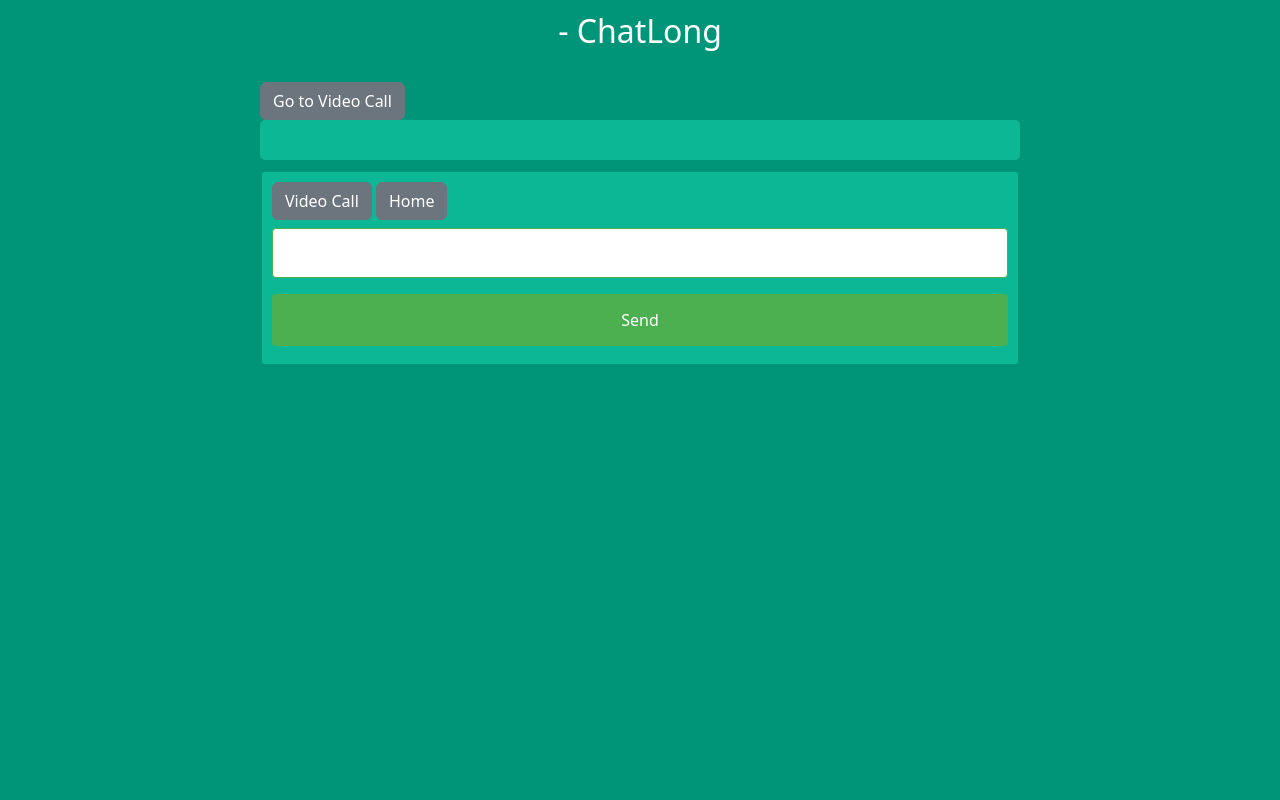
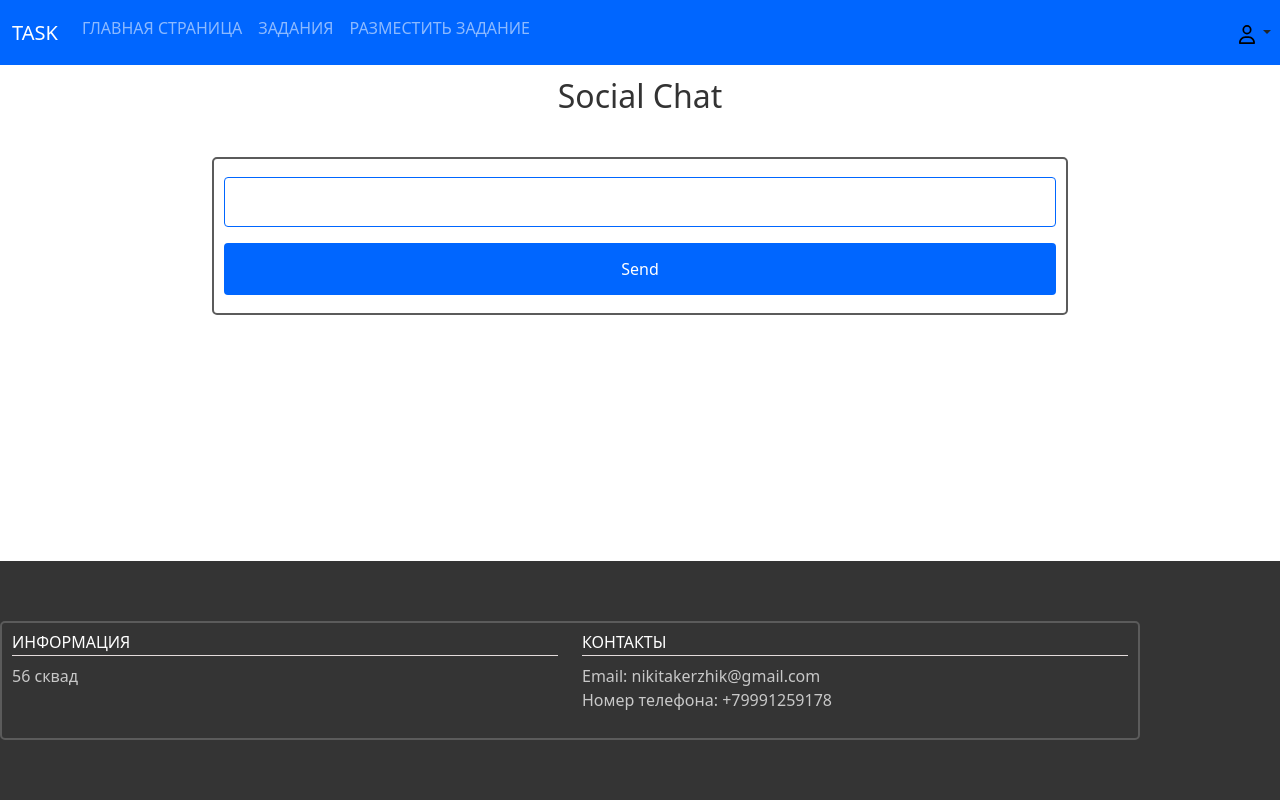
Before and after one commit to VoRaX00/TASK, a Django app: template templates/room.html in a window 1280 px wide. Run offline with Django 4.2, Linux system fonts and the light colour scheme; the template is opened without the code that fills it, so the values that code supplies are empty; parts of the project's set-up code (start-up, migrations or seed data) failed here and were passed over; some libraries are stand-ins or nearby versions.

Commit message:
Integrate Chat in template view of site

```diff
--- a/templates/base.html
+++ b/templates/base.html
@@ -72,7 +72,9 @@
                 </div>
             </nav>
 
-            {% block content %}{% endblock content %}
+            {% block content %}
+
+            {% endblock content %}
 
             <footer style="margin-top: auto">
                 <section class="footer">
--- a/templates/room.html
+++ b/templates/room.html
@@ -1,30 +1,37 @@
-<!DOCTYPE html>
-<html>
-<head>
-<meta name="viewport" content="width=device-width, initial-scale=1">
-<link href="https://cdn.jsdelivr.net/npm/bootstrap@5.3.2/dist/css/bootstrap.min.css" rel="stylesheet" integrity="sha384-T3c6CoIi6uLrA9TneNEoa7RxnatzjcDSCmG1MXxSR1GAsXEV/Dwwykc2MPK8M2HN" crossorigin="anonymous">
+{% extends "base.html" %}
+{% block title %}Social Chat{% endblock title %}
+
+{% block css %}
 <style>
-body {
-  background-color: #009579;
+/* Ваши дополнительные стили для чата */
+.chat-container {
+  width: 70%;;
   margin: 0 auto;
-  max-width: 800px;
   padding: 0 20px;
 }
 
+body {
+  background-color: #ffffff; /* Устанавливаем белый фон для body */
+}
+
+.navbar.top-menu {
+  background-color: #0066FF; /* Цвет панели навигации */
+}
+
+/* Стили для контейнера чата */
 .container {
-  border: 2px solid #009579;
-  background-color: #0cb795;
+  border: 2px solid #5b5b5b; /* Изменяем цвет границы */
+
   border-radius: 5px;
   padding: 10px;
   margin: 10px 0;
 }
 
 .darker {
-  border-color: #31cebc;
-  background-color: #f5f5dc;
+  border-color: #bbb;
+  background-color: #f5f5f5;
   color: rgb(13, 2, 2);
 }
-
 
 .container::after {
   content: "";
@@ -43,7 +50,7 @@ body {
 .container img.right {
   float: right;
   margin-left: 20px;
-  margin-right:0;
+  margin-right: 0;
 }
 
 .time-right {
@@ -55,34 +62,91 @@ body {
   float: left;
   color: #999;
 }
+
 #display {
-  background-color: #0cb795; /* Light gray background */
-  color: #333; /* Dark gray text color for contrast */
+  background-color: #ffffff; /* Устанавливаем белый цвет фона */
+  color: #333; /* Темно-серый цвет текста для контраста */
 }
 
+input[type=text], select {
+  width: 100%;
+  padding: 12px 20px;
+  margin: 8px 0;
+  display: inline-block;
+  border: 1px solid #0066FF;
+  border-radius: 4px;
+  box-sizing: border-box;
+}
+
+input[type=submit] {
+  width: 100%;
+  background-color: #0066FF; /* Цвет кнопки */
+  color: white;
+  padding: 14px 20px;
+  margin: 8px 0;
+  border: none;
+  border-radius: 4px;
+  cursor: pointer;
+}
+
+input[type=submit]:hover {
+  background-color: #0066FF; /* Цвет кнопки при наведении */
+}
+
+/* Style for the button */
+#scrollBtn {
+  display: none;
+  position: fixed;
+  top: 20px; /* Adjust the top value to change the distance from the top */
+  right: 20px;
+  background-color: #5b5b5b; /* Цвет кнопки Scroll Down */
+  color: #fff;
+  border: none;
+  padding: 10px 20px;
+  cursor: pointer;
+  border-radius: 5px;
+}
+
+/* Style for the down arrow icon */
+#scrollBtn::after {
+  content: '\2193'; /* Unicode arrow down character */
+  font-size: 20px;
+  margin-left: 5px;
+}
 </style>
-<script   src="https://code.jquery.com/jquery-3.1.1.min.js"   integrity="sha256-hVVnYaiADRTO2PzUGmuLJr8BLUSjGIZsDYGmIJLv2b8="   crossorigin="anonymous"></script>
-</head>
-<body>
-<h2 style="color: white; text-align: center; margin-top: 12px;">{{room}} - ChatLong</h2>
-<br>
-<a href="", target="_blank"><button class="btn btn-secondary" type="button">Go to Video Call</button></a>
+{% endblock css %}
+
+{% block content %}
+<div class="chat-container">
+  <h2 style="color: #333; text-align: center; margin-top: 12px;">Social Chat</h2>
   <br>
 
   <button id="scrollBtn" class="btn btn-secondary" onclick="scrollToBottom()">Scroll Down</button>
 
   <div id="display">
-
     <!-- <div class="container darker">
       <b>Tom</b><p>Hello Everyone, How Are You Guys Doing?</p>
       <span class="time-left">20th, April 2021</span>
     </div> -->
-
   </div>
 
+  <div class="container">
+
+    <form id="post-form">
+        {% csrf_token %}
+        <input type="hidden" name="username" id="username" value="{{username}}"/>
+        <input type="hidden" name="room_id" id="room_id" value="{{room_details.id}}"/>
+        <input type="text" name="message" id="message" width="100px" />
+        <input type="submit" value="Send">
+    </form>
+  </div>
+</div>
+{% endblock content %}
+
+{% block javascript %}
+<script src="https://code.jquery.com/jquery-3.1.1.min.js" integrity="sha256-hVVnYaiADRTO2PzUGmuLJr8BLUSjGIZsDYGmIJLv2b8=" crossorigin="anonymous"></script>
 <script>
 $(document).ready(function(){
-
     setInterval(function(){
         $.ajax({
             type: 'GET',
@@ -97,106 +161,45 @@ setInterval(function(){
                 }
             },
             error: function(response){
-            alert('An error occured')
+                alert('An error occured');
             }
         });
-},1000);
-})
+    }, 1000);
+});
 </script>
-
-
-<div class="container">
-    <style>
-    input[type=text], select {
-    width: 100%;
-    padding: 12px 20px;
-    margin: 8px 0;
-    display: inline-block;
-    border: 1px solid #4CAF50;
-    border-radius: 4px;
-    box-sizing: border-box;
-    }
-
-    input[type=submit] {
-    width: 100%;
-    background-color: #4CAF50;
-    color: white;
-    padding: 14px 20px;
-    margin: 8px 0;
-    border: none;
-    border-radius: 4px;
-    cursor: pointer;
-    }
-
-    input[type=submit]:hover {
-    background-color: #45a049;
-    }
-
-    div {
-    border-radius: 5px;
-    background-color: #f2f2f2;
-    padding: 20px;
-    }
-        /* Style for the button */
-      #scrollBtn {
-          display: none;
-          position: fixed;
-          top: 20px; /* Adjust the top value to change the distance from the top */
-          right: 20px;
-          background-color: #056b58;
-          color: #fff;
-          border: none;
-          padding: 10px 20px;
-          cursor: pointer;
-          border-radius: 5px;
-      }
-       /* Style for the down arrow icon */
-      #scrollBtn::after {
-          content: '\2193'; /* Unicode arrow down character */
-          font-size: 20px;
-          margin-left: 5px;
-        }
-    </style>
-    <a href="", target="_blank"><button class="btn btn-secondary" type="button">Video Call</button></a>
-    <a href="{% url 'home' %}" ><button class="btn btn-secondary" type="button">Home</button></a>
-
-    <form id="post-form">
-        {% csrf_token %}
-        <input type="hidden" name="username" id="username" value="{{username}}"/>
-        <input type="hidden" name="room_id" id="room_id" value="{{room_details.id}}"/>
-        <input type="text" name="message" id="message" width="100px" />
-        <input type="submit" value="Send">
-    </form>
-</div>
-
-<script src="https://cdn.jsdelivr.net/npm/bootstrap@5.3.2/dist/js/bootstrap.bundle.min.js" integrity="sha384-C6RzsynM9kWDrMNeT87bh95OGNyZPhcTNXj1NW7RuBCsyN/o0jlpcV8Qyq46cDfL" crossorigin="anonymous"></script>
-</body>
 
 <script type="text/javascript">
 $(document).on('submit','#post-form',function(e){
     e.preventDefault();
 
     $.ajax({
-      type:'POST',
-      url:'/send',
-      data:{
-          username:$('#username').val(),
-          room_id:$('#room_id').val(),
-          message:$('#message').val(),
-        csrfmiddlewaretoken:$('input[name=csrfmiddlewaretoken]').val(),
+        type: 'POST',
+        url: '/send',
+        data: {
+            username: $('#username').val(),
+            room_id: $('#room_id').val(),
+            message: $('#message').val(),
+            csrfmiddlewaretoken: $('input[name=csrfmiddlewaretoken]').val(),
         },
         success: function(data){
-         //alert(data)
+            console.log('Message sent:', data);
+            var userName = $('#username').val();
+            var message = $('#message').val();
+            var currentDateTime = new Date().toLocaleString();
+
+            var temp="<div class='container darker'><b>"+ userName +"</b><p>"+ message +"</p><span class='time-left'>"+ currentDateTime +"</span></div>";
+            $("#display").append(temp);
+
+            scrollToBottom();
         }
     });
-    document.getElementById('message').value = ''
+    document.getElementById('message').value = '';
 });
-// JavaScript function to scroll the page to the bottom
+
 function scrollToBottom() {
-    window.scrollTo({ top: document.body.scrollHeight, behavior: 'smooth',duration: 50 });
+    window.scrollTo({ top: document.body.scrollHeight, behavior: 'smooth' });
 }
 
-// Show/hide the scroll button based on scroll position
 window.onscroll = function () {
     var scrollBtn = document.getElementById("scrollBtn");
     var scrolledToBottom = (window.innerHeight + window.scrollY) >= document.body.offsetHeight;
@@ -209,4 +212,5 @@ window.onscroll = function () {
 };
 </script>
 
-</html>
+<script src="https://cdn.jsdelivr.net/npm/bootstrap@5.3.2/dist/js/bootstrap.bundle.min.js" integrity="sha384-C6RzsynM9kWDrMNeT87bh95OGNyZPhcTNXj1NW7RuBCsyN/o0jlpcV8Qyq46cDfL" crossorigin="anonymous"></script>
+{% endblock javascript %}
```
Lines whose indentation alone changed are shown as unchanged.
